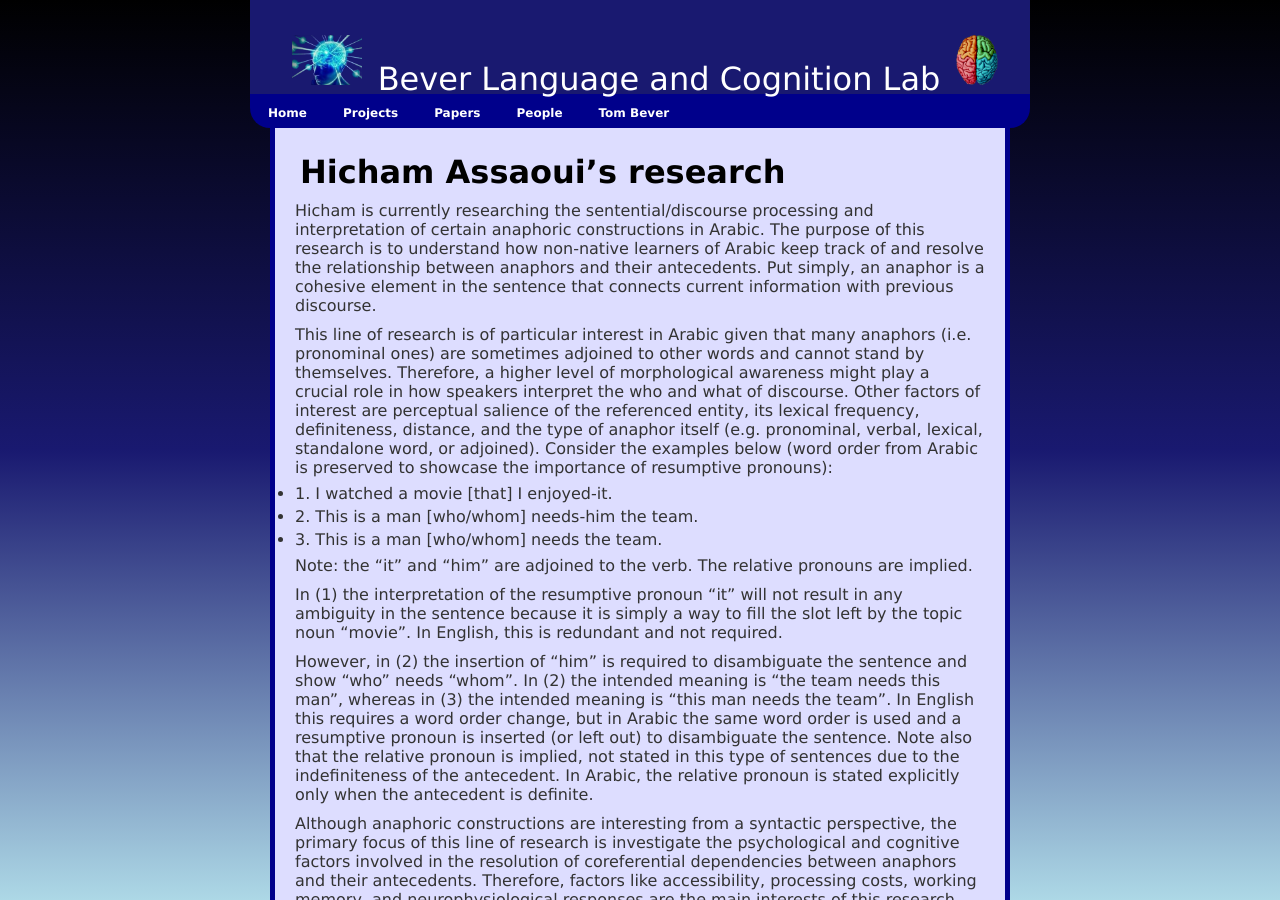
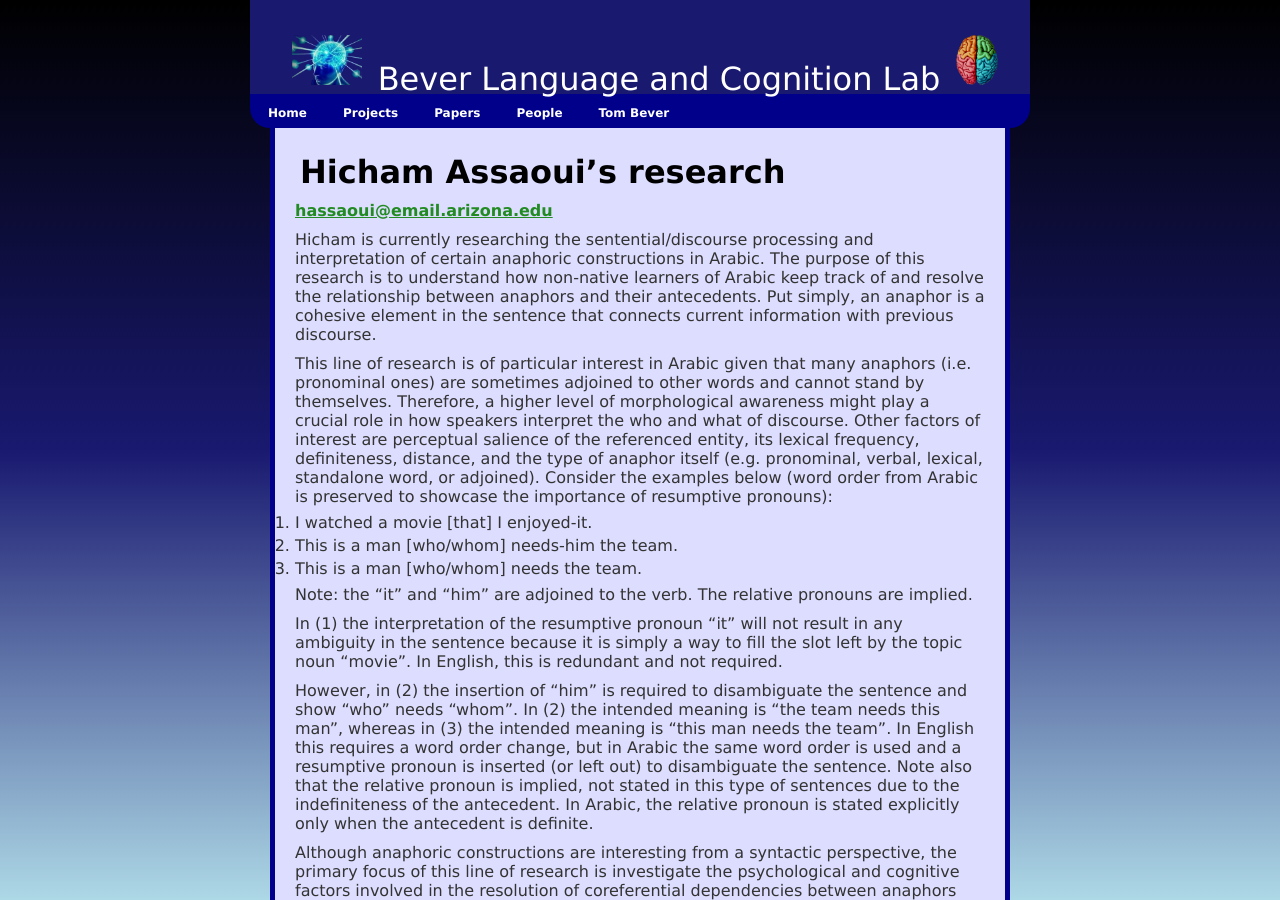
Before and after one commit to coglanglab/coglanglab.github.io, a Jekyll site: the page built from hicham.md, in a window 1280 px wide and 900 px high. Built offline with Jekyll 4.4.1, drawn with Linux system fonts in a browser that asks for light colours; our own code applies the rules of GitHub Pages for plain Markdown files.

Commit message:
whatever

```diff
--- a/hicham.md
+++ b/hicham.md
@@ -1,58 +1,21 @@
-Hicham Assaoui's research
-=========================
+# Hicham Assaoui's research
 
-Hicham is currently researching the sentential/discourse processing and
-interpretation of certain anaphoric constructions in Arabic. The purpose
-of this research is to understand how non-native learners of Arabic keep
-track of and resolve the relationship between anaphors and their
-antecedents. Put simply, an anaphor is a cohesive element in the
-sentence that connects current information with previous discourse.
+[hassaoui@email.arizona.edu](hassaoui@email.arizona.edu)
 
-This line of research is of particular interest in Arabic given that
-many anaphors (i.e. pronominal ones) are sometimes adjoined to other
-words and cannot stand by themselves. Therefore, a higher level of
-morphological awareness might play a crucial role in how speakers
-interpret the who and what of discourse. Other factors of interest are
-perceptual salience of the referenced entity, its lexical frequency,
-definiteness, distance, and the type of anaphor itself (e.g. pronominal,
-verbal, lexical, standalone word, or adjoined). Consider the examples
-below (word order from Arabic is preserved to showcase the importance of
-resumptive pronouns):
+Hicham is currently researching the sentential/discourse processing and interpretation of certain anaphoric constructions in Arabic. The purpose of this research is to understand how non-native learners of Arabic keep track of and resolve the relationship between anaphors and their antecedents. Put simply, an anaphor is a cohesive element in the sentence that connects current information with previous discourse.
 
--   1\. I watched a movie \[that\] I enjoyed-it.
--   2\. This is a man \[who/whom\] needs-him the team.
--   3\. This is a man \[who/whom\] needs the team.
+This line of research is of particular interest in Arabic given that many anaphors (i.e. pronominal ones) are sometimes adjoined to other words and cannot stand by themselves. Therefore, a higher level of morphological awareness might play a crucial role in how speakers interpret the who and what of discourse. Other factors of interest are perceptual salience of the referenced entity, its lexical frequency, definiteness, distance, and the type of anaphor itself (e.g. pronominal, verbal, lexical, standalone word, or adjoined). Consider the examples below (word order from Arabic is preserved to showcase the importance of resumptive pronouns):
 
-Note: the “it” and “him” are adjoined to the verb. The relative pronouns
-are implied.
+1. I watched a movie \[that\] I enjoyed-it.
+2. This is a man \[who/whom\] needs-him the team.
+3. This is a man \[who/whom\] needs the team.
 
-In (1) the interpretation of the resumptive pronoun “it” will not result
-in any ambiguity in the sentence because it is simply a way to fill the
-slot left by the topic noun “movie”. In English, this is redundant and
-not required.
+Note: the “it” and “him” are adjoined to the verb. The relative pronouns are implied.
 
-However, in (2) the insertion of “him” is required to disambiguate the
-sentence and show “who” needs “whom”. In (2) the intended meaning is
-“the team needs this man”, whereas in (3) the intended meaning is “this
-man needs the team”. In English this requires a word order change, but
-in Arabic the same word order is used and a resumptive pronoun is
-inserted (or left out) to disambiguate the sentence. Note also that the
-relative pronoun is implied, not stated in this type of sentences due to
-the indefiniteness of the antecedent. In Arabic, the relative pronoun is
-stated explicitly only when the antecedent is definite.
+In (1) the interpretation of the resumptive pronoun “it” will not result in any ambiguity in the sentence because it is simply a way to fill the slot left by the topic noun “movie”. In English, this is redundant and not required.
 
-Although anaphoric constructions are interesting from a syntactic
-perspective, the primary focus of this line of research is investigate
-the psychological and cognitive factors involved in the resolution of
-coreferential dependencies between anaphors and their antecedents.
-Therefore, factors like accessibility, processing costs, working memory,
-and neurophysiological responses are the main interests of this
-research. Another question of interest is whether nonnative speakers of
-Arabic resolve this type of coreference dependencies in the same way
-that native speakers do. Hicham’s research will also likely involve some
-ERP studies to see how the anaphor resolution of the types mentioned
-above modulate neurophysiological responses in the brain.
+However, in (2) the insertion of “him” is required to disambiguate the sentence and show “who” needs “whom”. In (2) the intended meaning is “the team needs this man”, whereas in (3) the intended meaning is “this man needs the team”. In English this requires a word order change, but in Arabic the same word order is used and a resumptive pronoun is inserted (or left out) to disambiguate the sentence. Note also that the relative pronoun is implied, not stated in this type of sentences due to the indefiniteness of the antecedent. In Arabic, the relative pronoun is stated explicitly only when the antecedent is definite.
 
-Students interested in working with Hicham will help with participants’
-recruitment, scheduling and running experiments, and data analysis.
-Students of all backgrounds are welcome.
+Although anaphoric constructions are interesting from a syntactic perspective, the primary focus of this line of research is investigate the psychological and cognitive factors involved in the resolution of coreferential dependencies between anaphors and their antecedents.  Therefore, factors like accessibility, processing costs, working memory, and neurophysiological responses are the main interests of this research. Another question of interest is whether nonnative speakers of Arabic resolve this type of coreference dependencies in the same way that native speakers do. Hicham’s research will also likely involve some ERP studies to see how the anaphor resolution of the types mentioned above modulate neurophysiological responses in the brain.
+
+Students interested in working with Hicham will help with participants’ recruitment, scheduling and running experiments, and data analysis.  Students of all backgrounds are welcome.
```
Also changed, not shown: josh.md (+8 -27 lines), people.md (+7 -7 lines), projects.md (+2 -0 lines), rachel.md (+4 -24 lines), shannon.md (+7 -23 lines).
